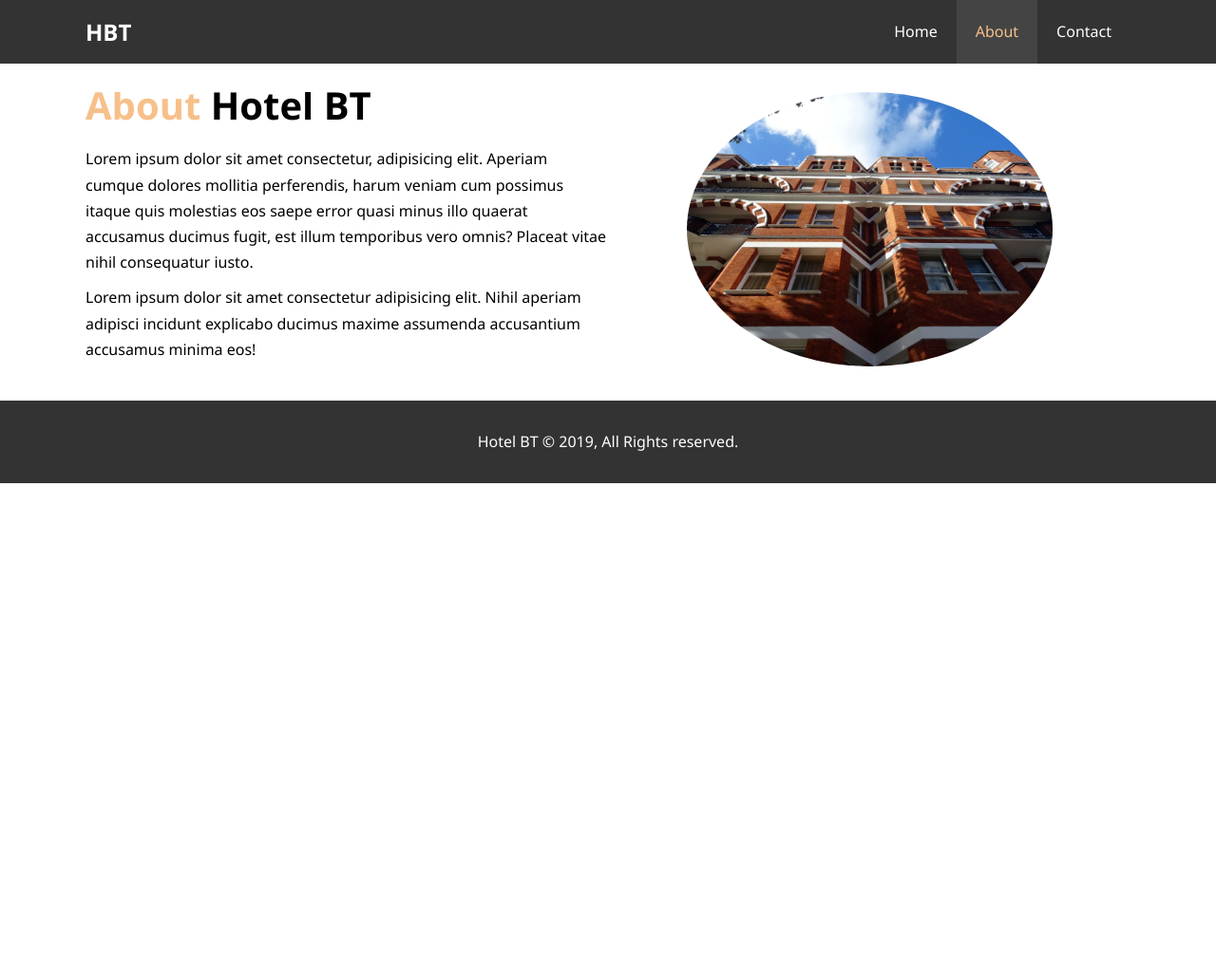
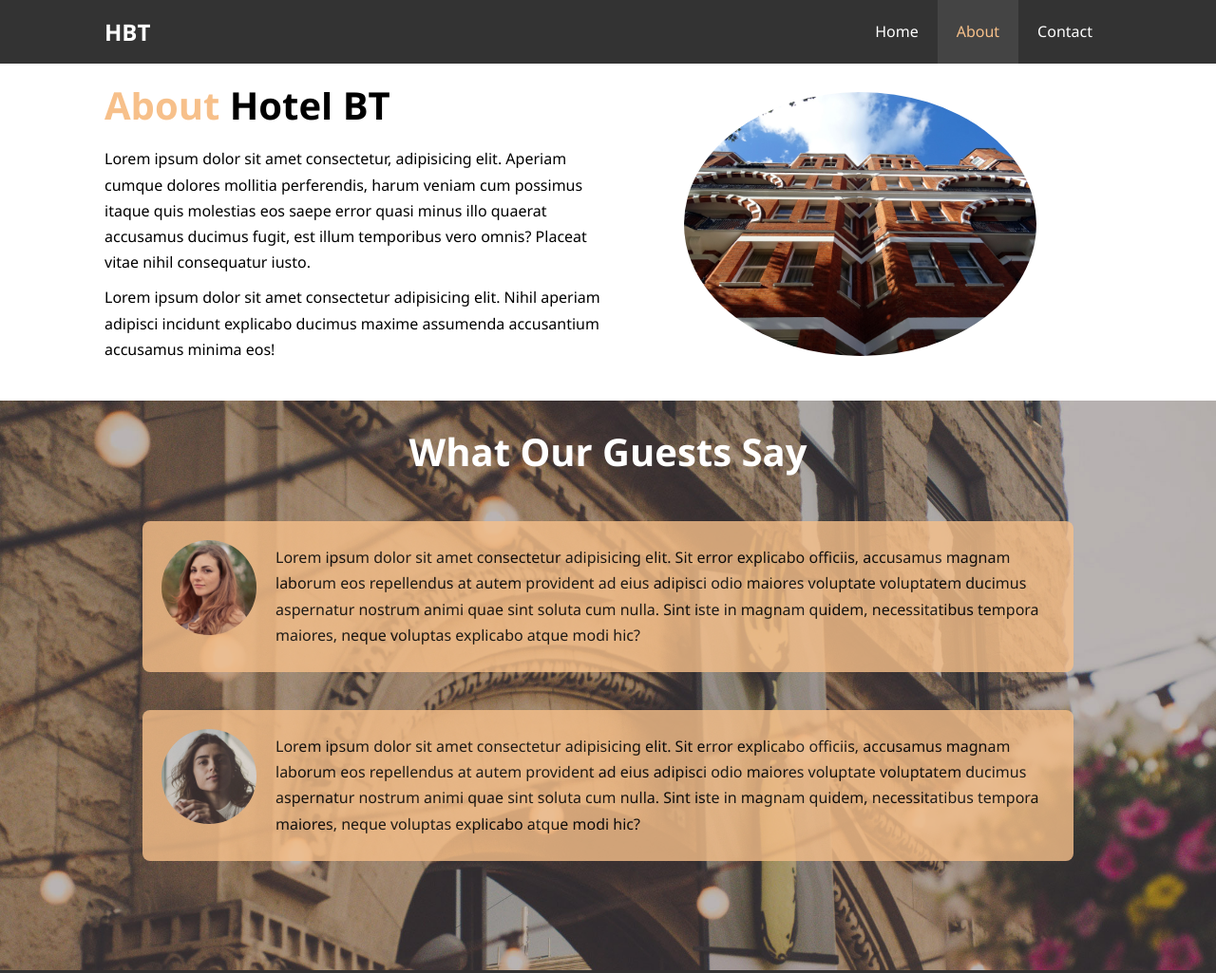
Before and after one commit to anjushaKhandavalli/HotelWebsite, a plain HTML site: page about.html in a window 1280 px wide. Shown: the top 1025 px of the page at 95% size. Before the commit the page ends 800 px from the top, so only its background shows below. Drawn offline with Linux system fonts and the light colour scheme.

Commit message:
Add testimonals and style them

```diff
--- a/about.html
+++ b/about.html
@@ -35,6 +35,21 @@
     </div>
   </section>
 
+  <div class="clr"></div>
+  <section id="testimonals">
+    <div class="container">
+      <h2>What Our Guests Say</h2>
+      <div class="testimonal">
+        <img src="/img/person-1.jpg" alt="person photo">
+        <p>Lorem ipsum dolor sit amet consectetur adipisicing elit. Sit error explicabo officiis, accusamus magnam laborum eos repellendus at autem provident ad eius adipisci odio maiores voluptate voluptatem ducimus aspernatur nostrum animi quae sint soluta cum nulla. Sint iste in magnam quidem, necessitatibus tempora maiores, neque voluptas explicabo atque modi hic?</p>
+      </div>
+      <div class="testimonal">
+        <img src="/img/person-2.jpg" alt="person photo">
+        <p>Lorem ipsum dolor sit amet consectetur adipisicing elit. Sit error explicabo officiis, accusamus magnam laborum eos repellendus at autem provident ad eius adipisci odio maiores voluptate voluptatem ducimus aspernatur nostrum animi quae sint soluta cum nulla. Sint iste in magnam quidem, necessitatibus tempora maiores, neque voluptas explicabo atque modi hic?</p>
+      </div>
+    </div>
+  </section>
+
   <footer id="main-footer" class="bg-dark">
     <p>
       Hotel BT &copy 2019, All Rights reserved.
--- a/css/style.css
+++ b/css/style.css
@@ -3,6 +3,7 @@
   margin: 0px;
   padding: 0px;
   text-decoration: none;
+  box-sizing: border-box;
 }
 /* Utility classes */
 
@@ -209,3 +210,40 @@ p {
 .info-left h1{
   font-size: 40px;
 }
+
+#testimonals{
+  background: url('/img/test-bg.jpg');
+  background-size: cover;
+  height: 600px;
+}
+
+.clr{
+  clear: both;
+}
+#testimonals .testimonal{
+  background-color: #f7c08a;
+  overflow: auto;
+  margin: 40px;
+  border-radius: 8px;
+  /* Opacity makes the element transparent Default value is 1 where we cant see the background*/
+  opacity: 0.8;
+}
+
+#testimonals h2{
+  color: #fff;
+  text-align: center;
+  padding-top: 40px;
+  font-size: 40px;
+}
+
+#testimonals .testimonal img{
+  width: 100px;
+  border-radius: 50%;
+  float: left;
+  margin: 20px;
+}
+
+.testimonal p{
+  padding: 25px;
+  margin: 0px;
+}
```
